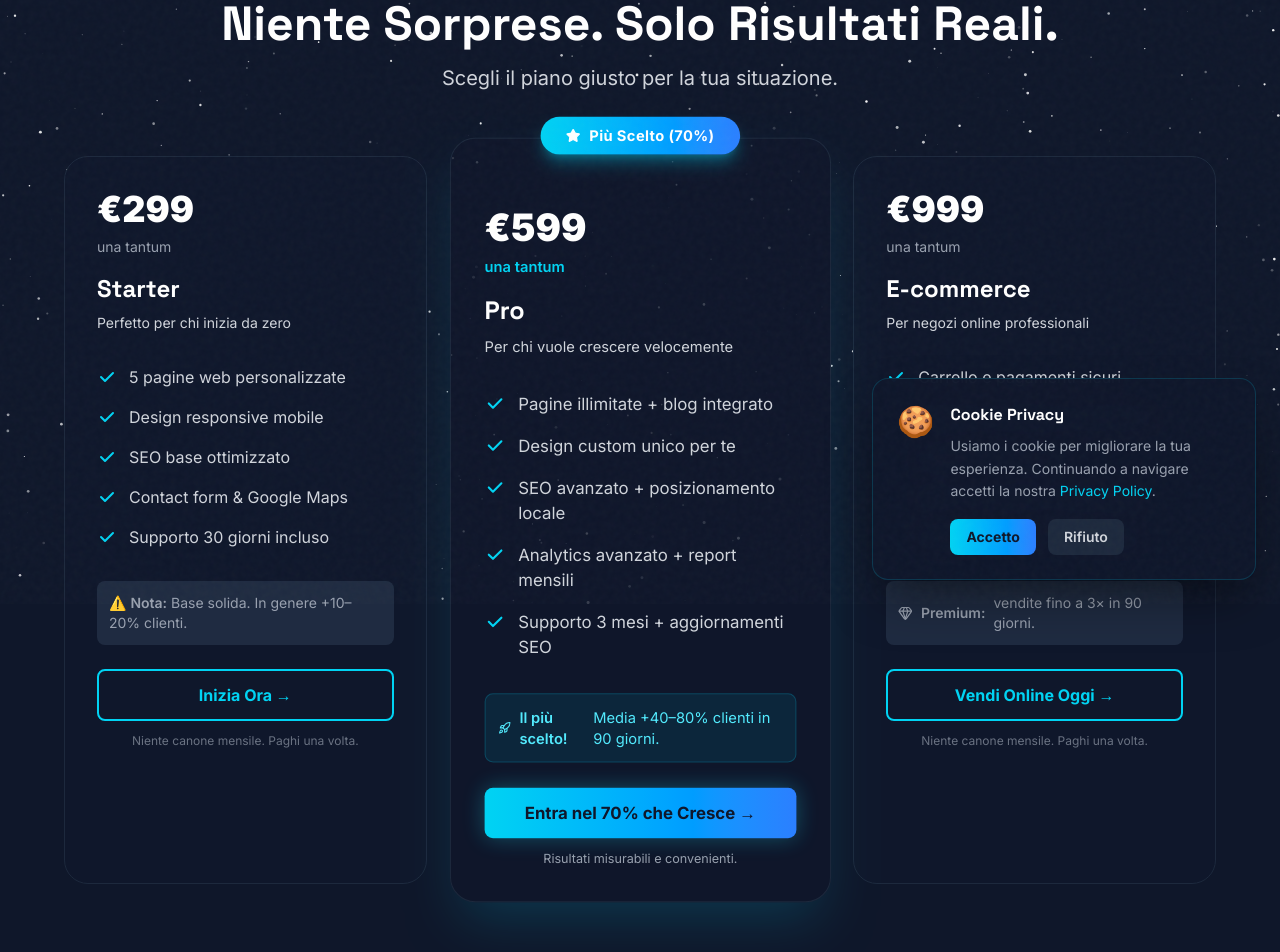
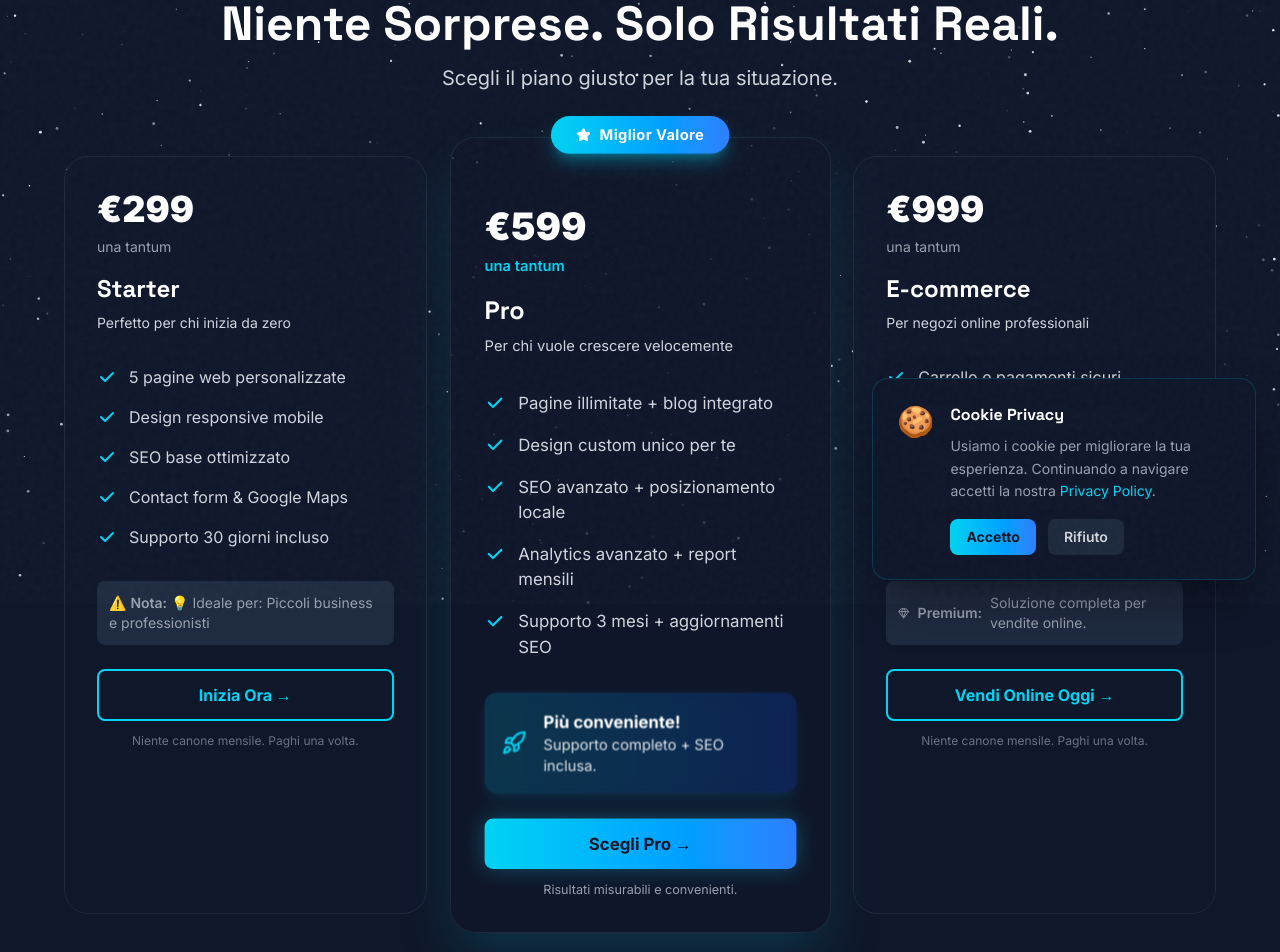
Before and after one commit to valemond06-svg/mksiteverona-site, a Next.js app: page /prezzi in a window 1280 px wide. Shown: the part 196-1148 px from the top of the page. Built offline with nearby package versions, Linux system fonts and the light colour scheme.

Commit message:
refactor: update pricing content and improve Pro card UI

```diff
--- a/components/Pricing.jsx
+++ b/components/Pricing.jsx
@@ -51,7 +51,7 @@ export default function Pricing() {
               </ul>
 
               <div className="text-sm text-gray-400 mb-6 p-3 bg-slate-700/50 rounded-lg">
-                ⚠️ <span className="font-semibold">Nota:</span> Base solida. In genere +10–20% clienti.
+                ⚠️ <span className="font-semibold">Nota:</span> 💡 Ideale per: Piccoli business e professionisti
               </div>
 
               <PremiumButton href="/contatti" className="w-full" variant="outline">
@@ -68,7 +68,7 @@ export default function Pricing() {
             {/* Badge - Moved outside to prevent clipping/overlap */}
             <div className="absolute -top-5 left-1/2 -translate-x-1/2 px-6 py-2 bg-gradient-to-r from-cyan-400 to-blue-500 rounded-full shadow-lg shadow-cyan-500/40 z-20 whitespace-nowrap flex items-center gap-2">
               <Star size={14} className="fill-white text-white" />
-              <span className="text-sm font-bold text-white tracking-wide">Più Scelto (70%)</span>
+              <span className="text-sm font-bold text-white tracking-wide">Miglior Valore</span>
             </div>
 
             <SpotlightCard className="p-8 h-full border-cyan-400 bg-slate-900/80 shadow-2xl shadow-cyan-500/20" spotlightColor="rgba(34, 211, 238, 0.25)">
@@ -94,12 +94,16 @@ export default function Pricing() {
                 ))}
               </ul>
 
-              <div className="text-sm text-cyan-300 mb-6 p-3 bg-cyan-500/10 rounded-lg border border-cyan-400/20 flex items-center gap-2">
-                <Rocket size={16} /> <span className="font-semibold">Il più scelto!</span> Media +40–80% clienti in 90 giorni.
+              <div className="mb-6 p-4 rounded-xl bg-gradient-to-r from-cyan-500/20 to-blue-600/20 backdrop-blur-sm shadow-lg shadow-cyan-500/10 flex items-center gap-4 hover:-translate-y-1 transition-transform duration-300 cursor-default">
+                <Rocket size={24} className="text-cyan-400 shrink-0" />
+                <div>
+                  <div className="font-bold text-white text-base">Più conveniente!</div>
+                  <div className="text-gray-200 text-sm">Supporto completo + SEO inclusa.</div>
+                </div>
               </div>
 
               <PremiumButton href="/contatti" className="w-full" variant="primary">
-                Entra nel 70% che Cresce →
+                Scegli Pro →
               </PremiumButton>
               <p className="text-xs text-gray-400 text-center mt-3">
                 Risultati misurabili e convenienti.
@@ -133,7 +137,7 @@ export default function Pricing() {
               </ul>
 
               <div className="text-sm text-gray-400 mb-6 p-3 bg-slate-700/50 rounded-lg flex items-center gap-2">
-                <Gem size={16} /> <span className="font-semibold">Premium:</span> vendite fino a 3× in 90 giorni.
+                <Gem size={16} /> <span className="font-semibold">Premium:</span> Soluzione completa per vendite online.
               </div>
 
               <PremiumButton href="/contatti" className="w-full" variant="outline">
```
